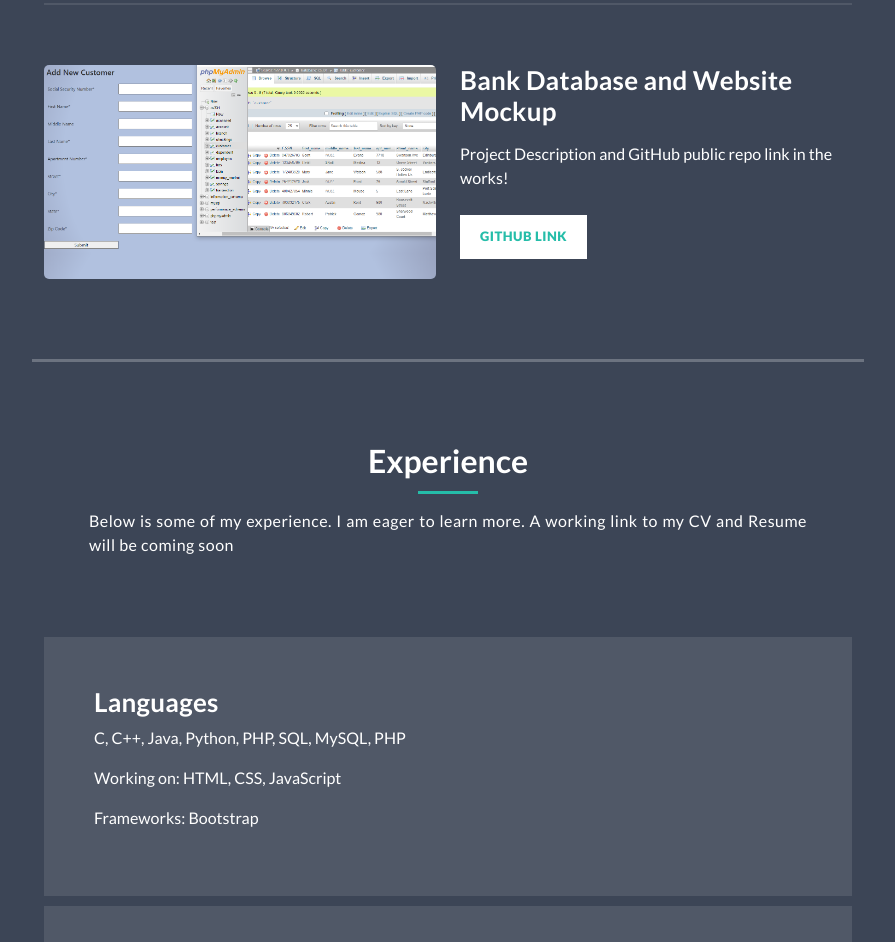
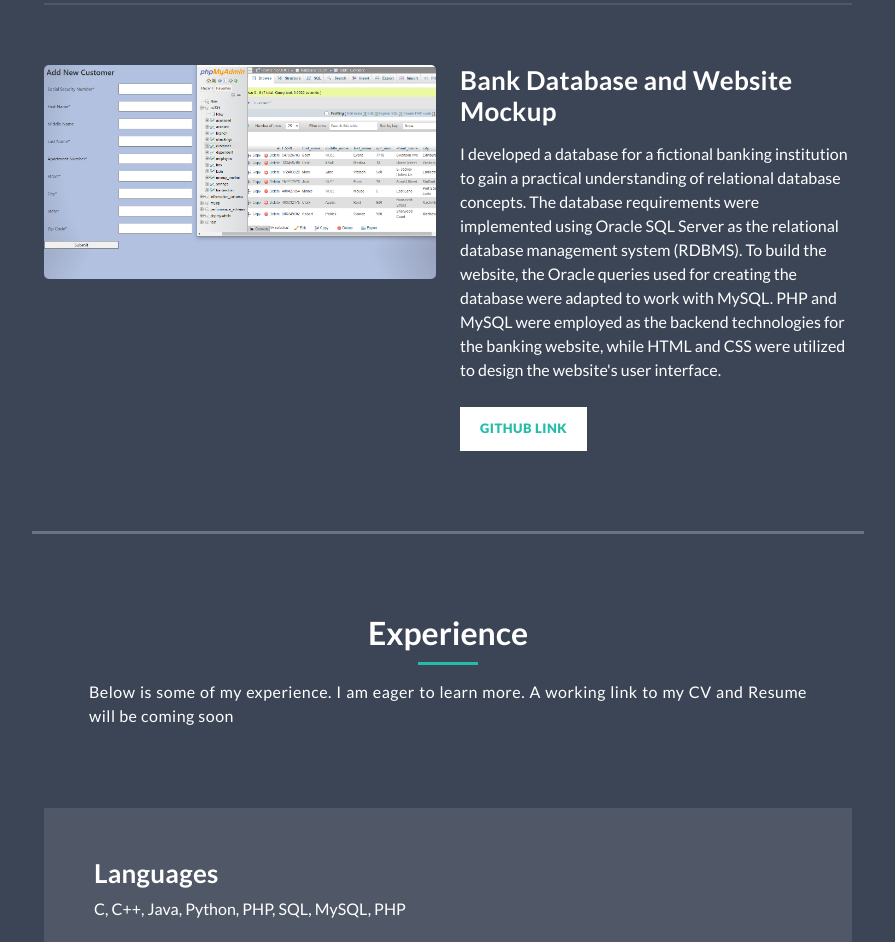
Before and after one commit to haleynpatel/haleynpatel.github.io, a plain HTML site: page index.html in a window 1280 px wide. Shown: the part 2075-3017 px from the top of the page, without its empty margins (352-1247 px from the left). Drawn offline with nearby package versions, Linux system fonts and the light colour scheme.

Commit message:
Added link and description for bank database project

```diff
--- a/index.html
+++ b/index.html
@@ -169,10 +169,16 @@
                 <div class="right-text">
                   <h4> Bank Database and Website Mockup </h4>
                   <p>
-                    Project Description and GitHub public repo link in the works!
+                    I developed a database for a fictional banking institution to gain a practical understanding
+                    of relational database concepts. The database requirements were implemented
+                     using Oracle SQL Server as the relational database management system (RDBMS).
+                     To build the website, the Oracle queries used for creating the database were
+                     adapted to work with MySQL. PHP and MySQL were employed as the backend
+                     technologies for the banking website, while HTML and CSS were utilized to
+                     design the website's user interface.
                   </p>
                   <div class="white-button">
-                    <a href="#">GitHub Link</a>
+                    <a href="https://github.com/haleynpatel/Bank-Database-and-Website" target= "_blank" rel="noopener noreferrer">GitHub Link </a>
                   </div>
                 </div>
               </div>
```
